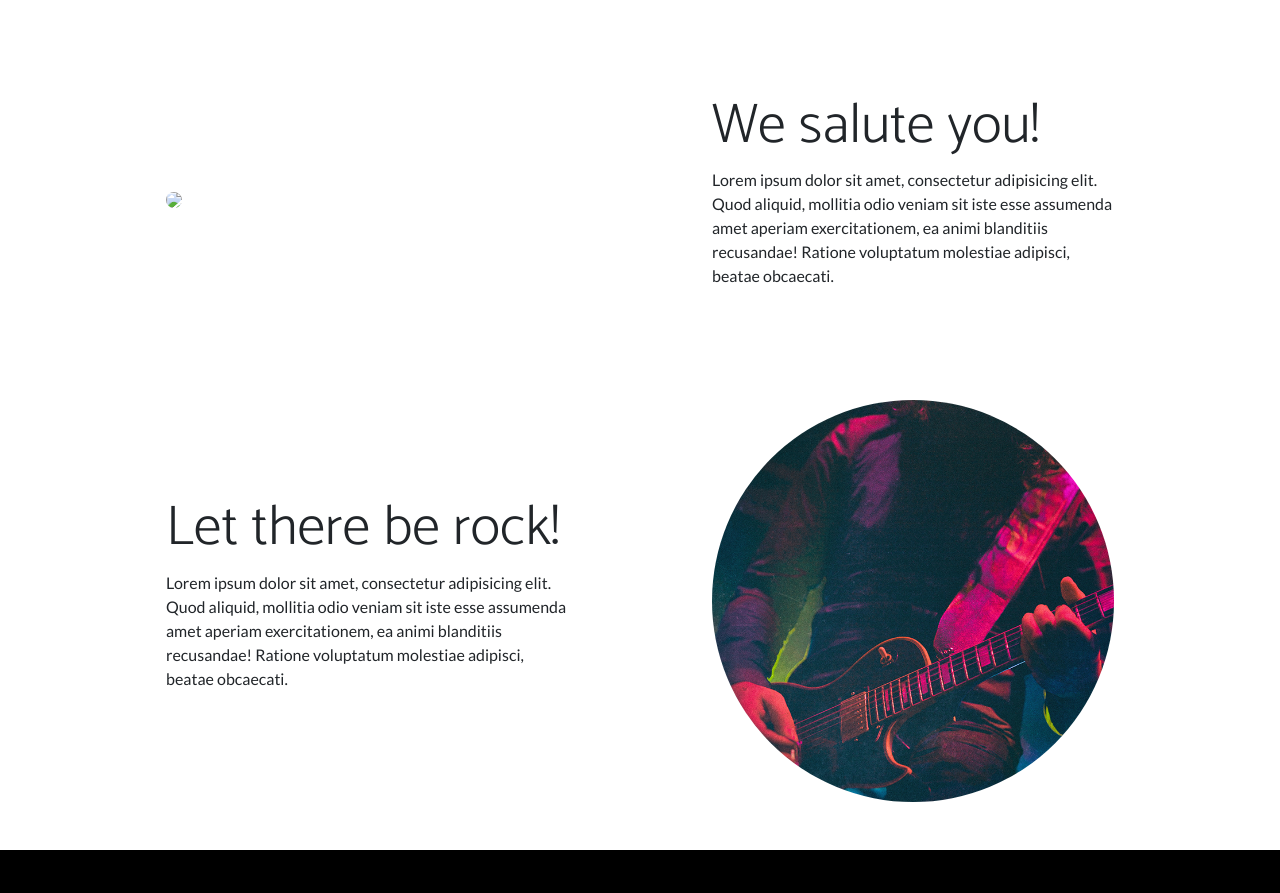
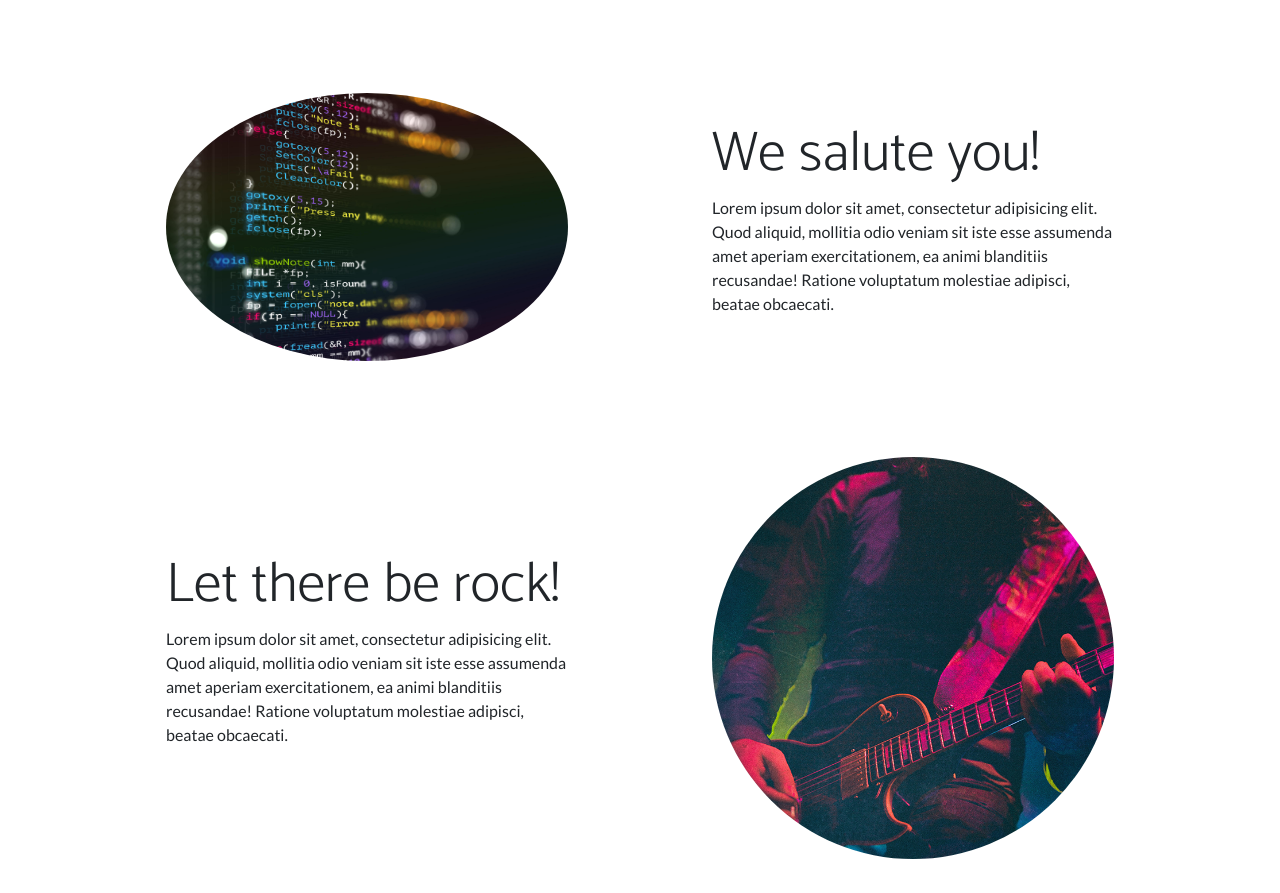
Before and after one commit to LiamAnderson1022/my-website2, a website: page index.html in a window 1280 px wide. Shown: the part 1255-2148 px from the top of the page. Drawn offline with nearby package versions, Linux system fonts and the light colour scheme.

Commit message:
changed image path

```diff
--- a/index.html
+++ b/index.html
@@ -64,7 +64,7 @@
             <div class="container px-5">
                 <div class="row gx-5 align-items-center">
                     <div class="col-lg-6">
-                        <div class="p-5"><img class="img-fluid rounded-circle" src="Learning-C_Blog-scaled.jpeg alt="..." /></div>
+                        <div class="p-5"><img class="img-fluid rounded-circle" src="dist/assets/img/Learning-C_Blog-scaled.jpeg" alt="..." /></div>
                     </div>
                     <div class="col-lg-6">
                         <div class="p-5">
```
